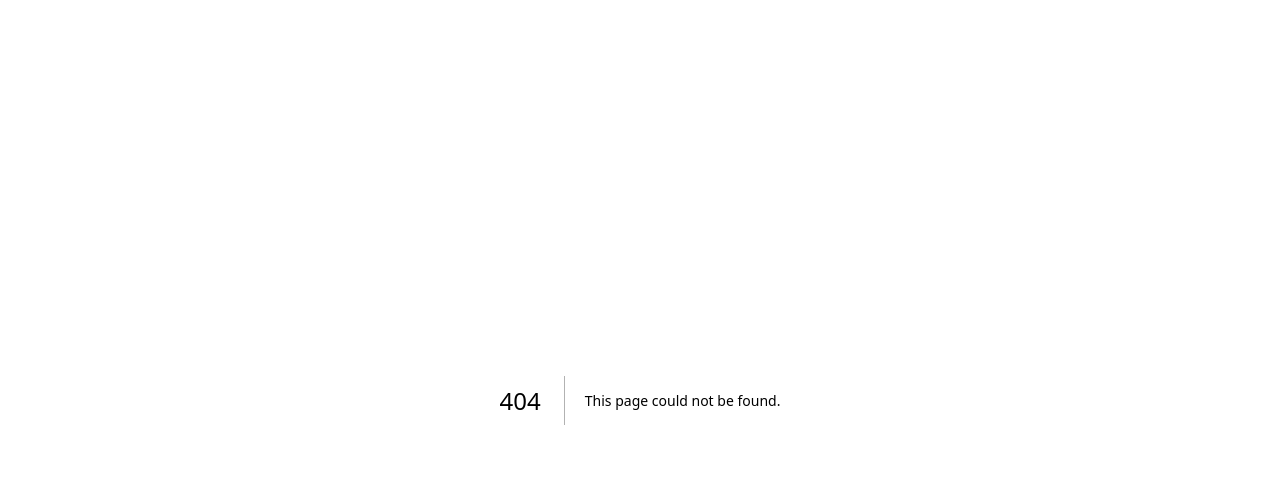
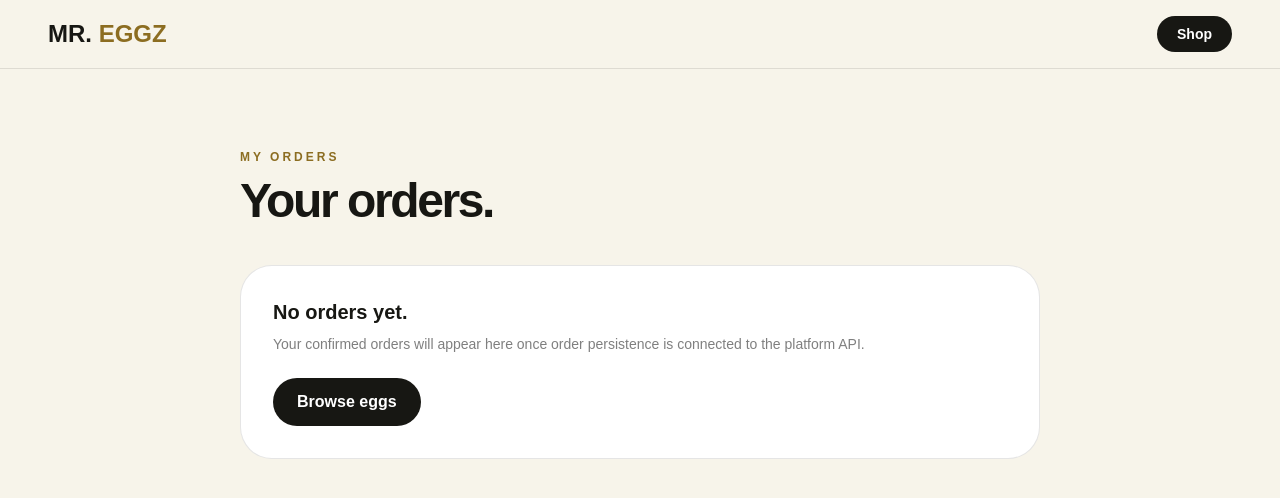
Before and after one commit to abhishek21lift-oss/mr.eggz, a Next.js app: page /orders in a window 1280 px wide. Before the commit this address had no page. Shown: the top 498 px of the page. Built offline with nearby package versions, Linux system fonts and the light colour scheme.

Commit message:
feat: add public customer orders page foundation

```diff
--- /dev/null
+++ b/app/orders/page.tsx
@@ -0,0 +1,29 @@
+"use client";
+
+import { useEffect, useState } from "react";
+
+type Order = { id: string; status: string; total: number | null; createdAt: string };
+
+export default function OrdersPage() {
+  const [orders, setOrders] = useState<Order[]>([]);
+
+  useEffect(() => {
+    try {
+      const raw = localStorage.getItem("mrEggzOrders");
+      if (raw) setOrders(JSON.parse(raw));
+    } catch {}
+  }, []);
+
+  return (
+    <main className="min-h-screen bg-[#f7f4ea] text-[#171713]">
+      <header className="border-b border-black/10 px-6 py-4 md:px-12"><div className="mx-auto flex max-w-7xl items-center justify-between"><a href="/" className="text-2xl font-black">MR. <span className="text-[#8c6d21]">EGGZ</span></a><a href="/shop" className="rounded-full bg-[#171713] px-5 py-2 text-sm font-bold text-white">Shop</a></div></header>
+      <section className="mx-auto max-w-4xl px-6 py-14 md:px-12 md:py-20">
+        <p className="text-xs font-black uppercase tracking-[.25em] text-[#8c6d21]">My orders</p>
+        <h1 className="mt-3 text-5xl font-black tracking-[-.05em]">Your orders.</h1>
+        <div className="mt-10 space-y-4">
+          {orders.length === 0 ? <div className="rounded-[2rem] border border-black/10 bg-white p-8"><h2 className="text-xl font-black">No orders yet.</h2><p className="mt-2 text-sm text-black/50">Your confirmed orders will appear here once order persistence is connected to the platform API.</p><a href="/products" className="mt-6 inline-flex rounded-full bg-[#171713] px-6 py-3 font-black text-white">Browse eggs</a></div> : orders.map((order) => <a key={order.id} href={`/order/${order.id}`} className="block rounded-[1.5rem] border border-black/10 bg-white p-6 transition hover:-translate-y-0.5 hover:shadow-lg"><div className="flex items-center justify-between gap-4"><div><p className="text-xs font-black uppercase tracking-[.15em] text-[#8c6d21]">{order.id}</p><h2 className="mt-2 font-black">{order.status}</h2></div><div className="text-right"><p className="font-black">{order.total == null ? "—" : `₹${order.total.toFixed(2)}`}</p><p className="mt-1 text-xs text-black/40">{new Date(order.createdAt).toLocaleString()}</p></div></div></a>)}
+        </div>
+      </section>
+    </main>
+  );
+}
```
